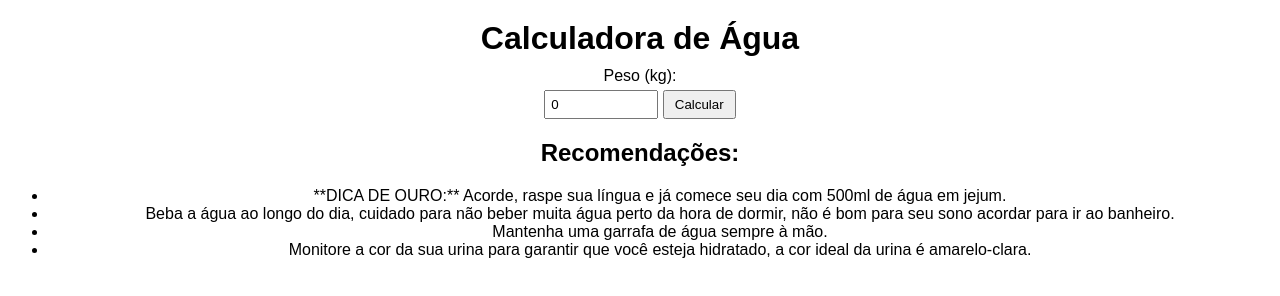
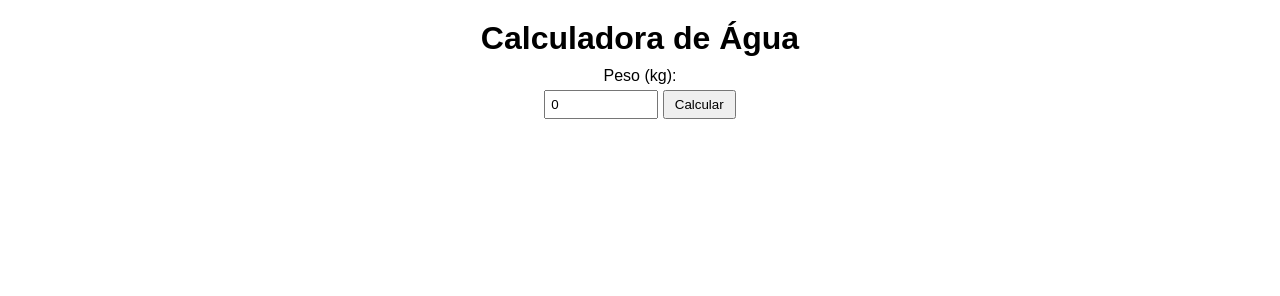
Before and after one commit to renataborbanutri/calculadora-agua, a plain HTML site: page index.html in a window 1280 px wide. Drawn offline with Linux system fonts and the light colour scheme.

Commit message:
Update index.html

```diff
--- a/index.html
+++ b/index.html
@@ -11,16 +11,8 @@
     <label for="peso">Peso (kg):</label>
     <input type="number" id="peso" value="0">
     <button onclick="calcularAgua()">Calcular</button>
-    <div id="resultado"></div>
-    <div id="recomendacoes">
-        <h2>Recomendações:</h2>
-        <ul>
-            <li>**DICA DE OURO:** Acorde, raspe sua língua e já comece seu dia com 500ml de água em jejum.</li>
-            <li>Beba a água ao longo do dia, cuidado para não beber muita água perto da hora de dormir, não é bom para seu sono acordar para ir ao banheiro.</li>
-            <li>Mantenha uma garrafa de água sempre à mão.</li>
-            <li>Monitore a cor da sua urina para garantir que você esteja hidratado, a cor ideal da urina é amarelo-clara.</li>
-        </ul>
-    </div>
+    <p id="resultado"></p>
+    <p id="recomendacoes"></p>
 
     <script src="script.js"></script>
 </body>
```
